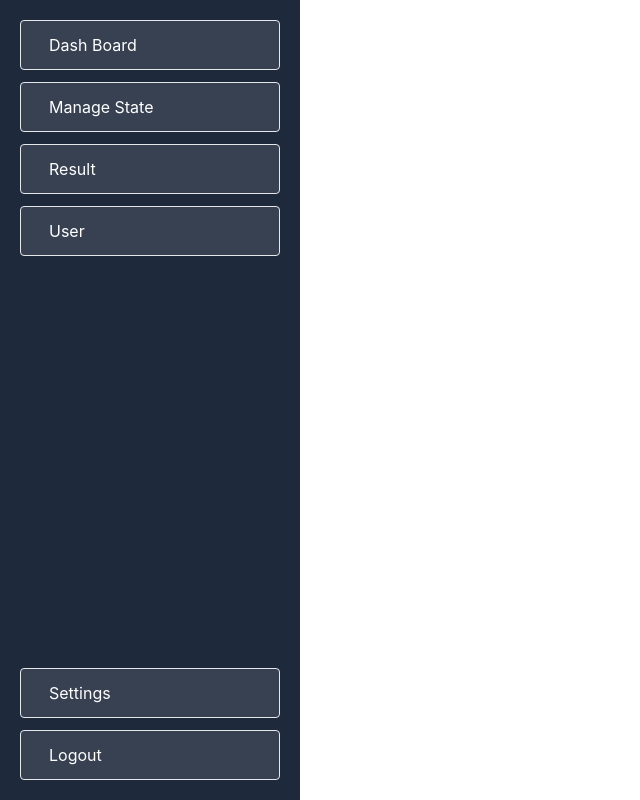
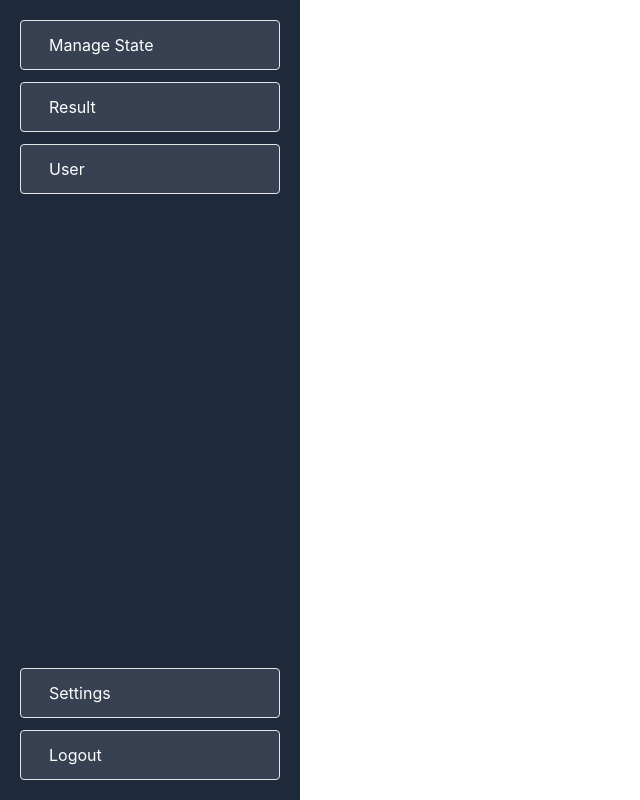
Before and after one commit to manashbarai/nightteer, a React (Create React App) app in the folder client/: page /dashboard in a window 1280 px wide. Shown: the whole page, without its empty margins (0-640 px from the left). Built offline with nearby package versions, Linux system fonts and the light colour scheme; no server answers.

Commit message:
remove dashboard from design

```diff
--- a/client/src/page/Dashboard.js
+++ b/client/src/page/Dashboard.js
@@ -19,7 +19,7 @@
       <div className='w-[300px] h-[100vh] bg-slate-800 flex flex-col justify-between'  >
 
         <ul className='p-5 flex flex-col gap-3'>
-          <li className=' bg-gray-700 border rounded text-white'>  <button onClick={() => setOption("dashboard")} className='py-3 px-7'>Dash Board</button>  </li>
+
           <li className=' bg-gray-700 border rounded text-white'>  <button onClick={() => setOption("state")} className='py-3 px-7'>Manage State</button>  </li>
           <li className=' bg-gray-700 border rounded text-white'>  <button onClick={() => setOption("result")} className='py-3 px-7'>Result</button>  </li>
           <li className=' bg-gray-700 border rounded text-white'>  <button onClick={() => setOption("user")} className='py-3 px-7'>User</button>  </li>
```
